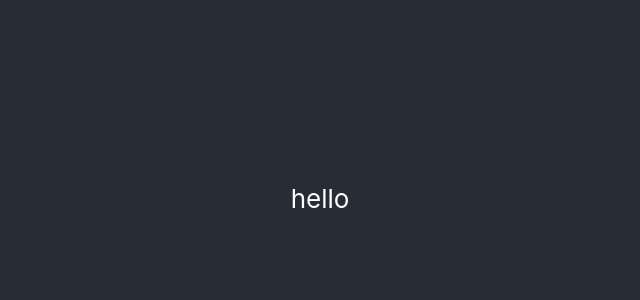
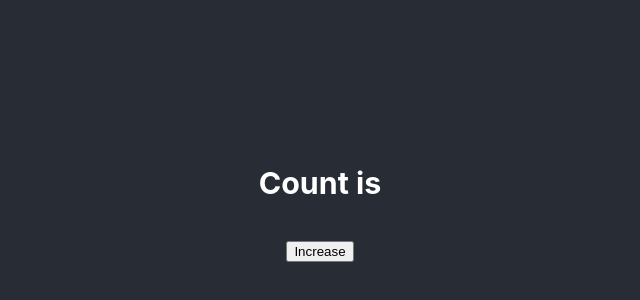
Before and after one commit to SandraFernandz/counter, a React (Create React App) app in the folder counter/: page / in a window 1280 px wide. Shown: the part 202-502 px from the top of the page, without its empty margins (320-960 px from the left). Built offline with nearby package versions, Linux system fonts and the light colour scheme; the HTML template or start-up script is replaced by a standard one.

Commit message:
added button and handle function

```diff
--- a/counter/src/CounterPage.js
+++ b/counter/src/CounterPage.js
@@ -5,5 +5,13 @@ export const CounterPage = ({ initialCount }) => {
   useEffect(() => {
     console.log(count);
   }, [count]);
-  return <div>hello</div>;
+  const handleClick = () => {
+    setCount(count + 1);
+  };
+  return (
+    <div>
+      <h3>Count is {count}</h3>
+      <button onClick={handleClick}>Increase</button>
+    </div>
+  );
 };
```
